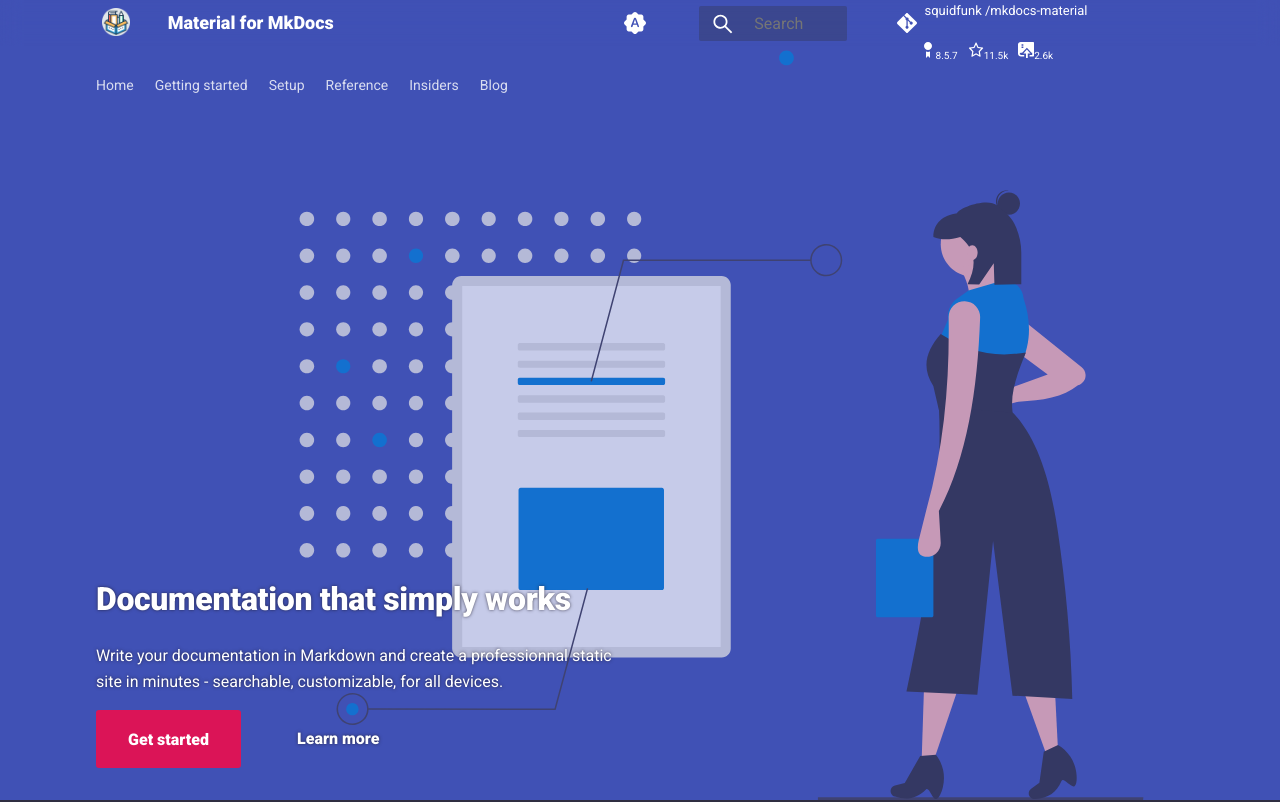
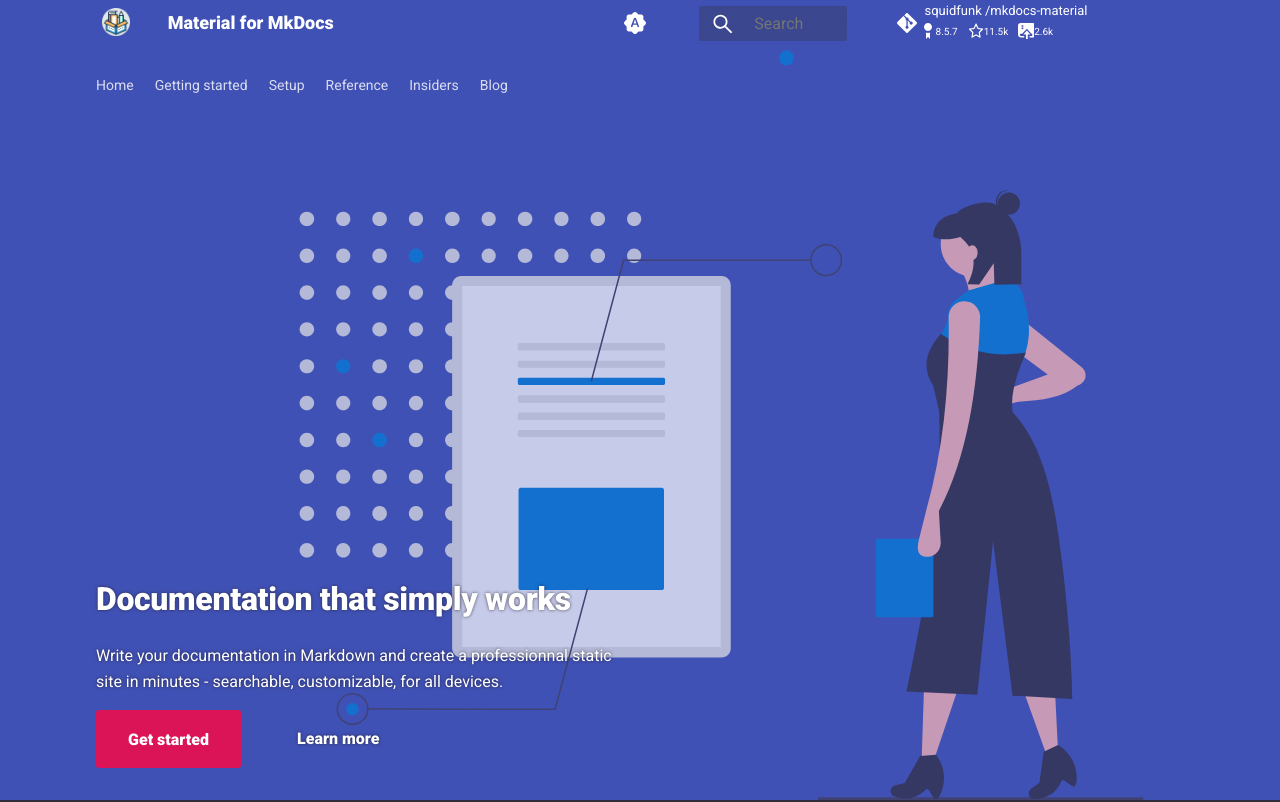
Before and after one commit to Abi-shai/material-mkdocs-clone, a React (Create React App) app: page / in a window 1280 px wide. Shown: the top 802 px of the page. Built offline with nearby package versions, Linux system fonts and the light colour scheme.

Commit message:
more on chrome problems

```diff
--- a/src/components/links-section/links-section.style.scss
+++ b/src/components/links-section/links-section.style.scss
@@ -1,12 +1,17 @@
 @import '../../App.scss';
 
 .links {
-  display: grid;
-  grid-template-rows: 95% 5%;
-  row-gap: 5px;
+  // // display: grid;
+  // // grid-template-rows: 95% 5%;
+  // font-size: 13px;
+  // text-align: left;
+  // height: fit-content;
   font-size: 13px;
-  text-align: left;
-  height: fit-content;
+  row-gap: 15px;
+
+  p {
+    height: max-content;
+  }
 }
 
 .links-wrapper {
--- a/src/components/popup-navigation/popup-navigation.style.scss
+++ b/src/components/popup-navigation/popup-navigation.style.scss
@@ -45,7 +45,7 @@
 
 .links {
   display: grid;
-  grid-template-rows: 95% 5%;
+  // grid-template-rows: 95% 5%;
   row-gap: 5px;
   font-size: 13px;
   text-align: left;
@@ -88,13 +88,13 @@
 
 
 .links-icons {
-  width: calc(100% - 1em);
-  margin: 0 auto;
-  display: flex;
-  justify-content: flex-start;
-  transform: translateX(-10px);
-  gap: 10px;
-  font-size: 10px;
+  // width: calc(100% - 1em);
+  // margin: 0 auto;
+  // display: flex;
+  // justify-content: flex-start;
+  // transform: translateX(-10px);
+  // gap: 10px;
+  // font-size: 10px;
 }
 
 .links-icon {
@@ -181,17 +181,3 @@
     height: 24px;
   }
 }
-
-.links {
-  span {
-    height: .001px;
-  }
-}
-
-.links {
-  @-moz-document url-prefix() {
-    span {
-      height: auto;
-    }
-  }
-}
--- a/src/index.scss
+++ b/src/index.scss
@@ -1,3 +1,4 @@
+*,
 * {
   margin: 0;
   padding: 0;
```
